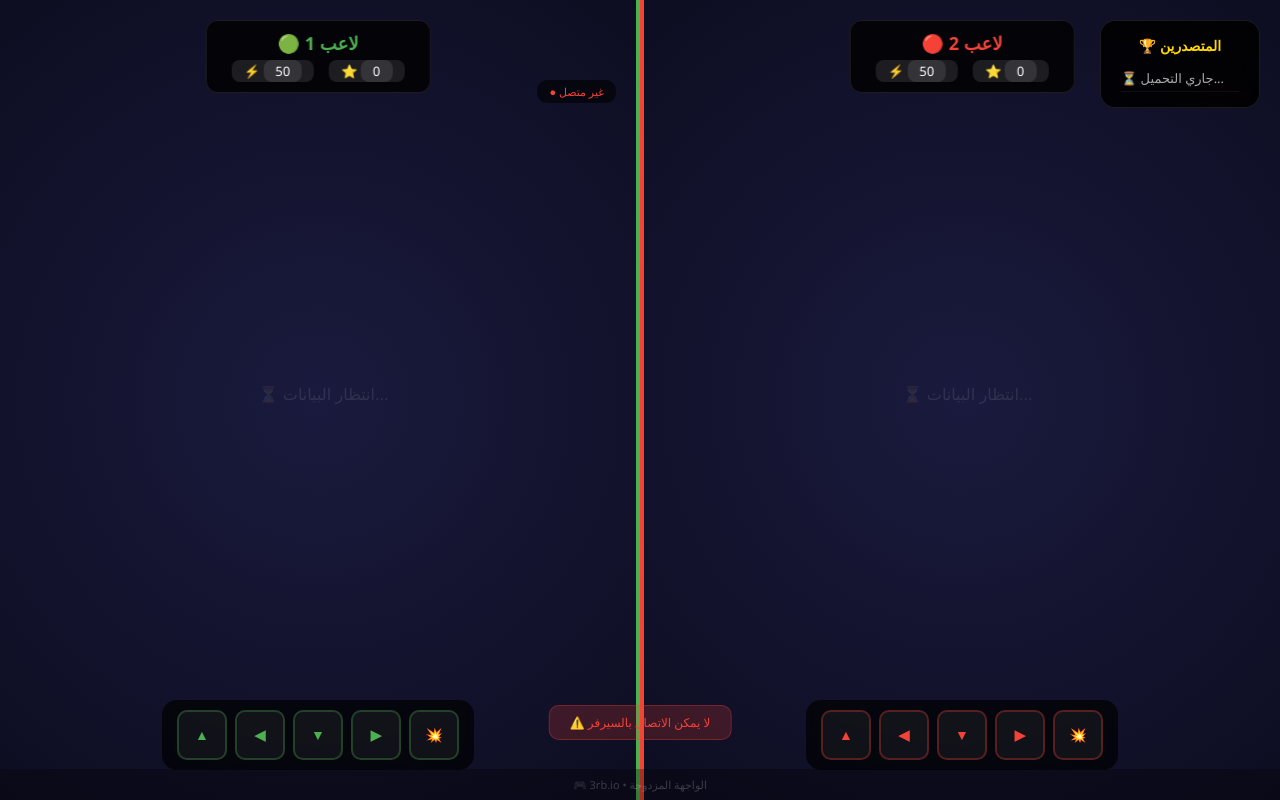
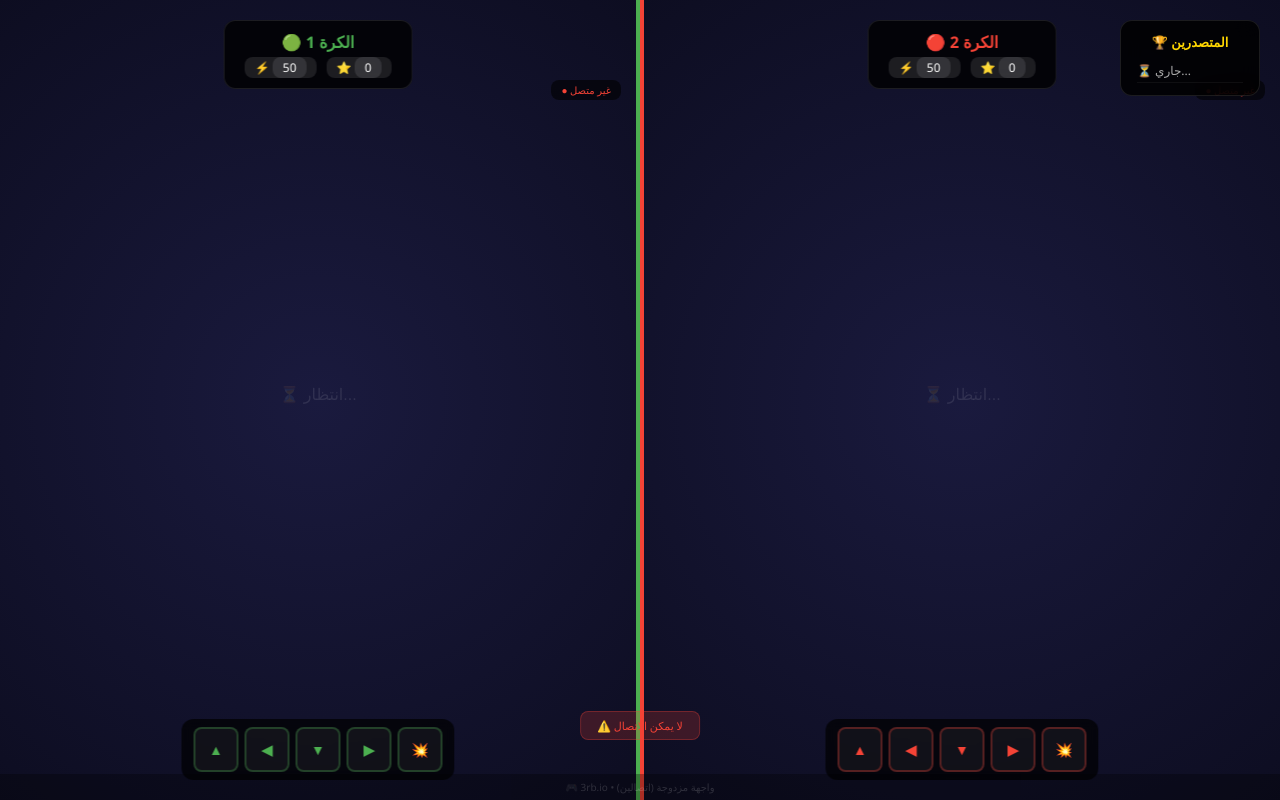
Before and after one commit to mo7-mft/yyy, a plain HTML site: page index.html in a window 1280 px wide. Drawn offline with Linux system fonts and the light colour scheme.

Commit message:
Update index.html

```diff
--- a/index.html
+++ b/index.html
@@ -2,9 +2,9 @@
 <html>
 <head>
     <meta charset="UTF-8">
-    <title>3rb.io - الواجهة المزدوجة</title>
+    <title>3rb.io - واجهة مزدوجة (اتصالين)</title>
     <style>
-        /* نفس الستايل اللي عندك */
+        /* تصميم واجهة واحدة */
         * { margin: 0; padding: 0; box-sizing: border-box; }
         body {
             background: #0a0a1a;
@@ -13,46 +13,67 @@
             overflow: hidden;
             color: #fff;
         }
-        .container { display: flex; height: 100vh; width: 100vw; }
-        .half { flex: 1; position: relative; overflow: hidden; }
+
+        .main {
+            display: flex;
+            height: 100vh;
+            width: 100vw;
+        }
+
+        .half {
+            flex: 1;
+            position: relative;
+            overflow: hidden;
+        }
+
         .half:first-child { border-right: 4px solid #4CAF50; }
         .half:last-child { border-left: 4px solid #f44336; }
-        canvas { width: 100%; height: 100%; display: block; }
+
+        canvas {
+            width: 100%;
+            height: 100%;
+            display: block;
+        }
+
         .header {
             position: absolute;
             top: 20px;
             left: 50%;
             transform: translateX(-50%);
             background: rgba(0,0,0,0.8);
-            padding: 10px 25px;
+            padding: 10px 20px;
             border-radius: 12px;
             z-index: 10;
             text-align: center;
             backdrop-filter: blur(10px);
             border: 1px solid rgba(255,255,255,0.1);
         }
-        .header .name { font-size: 18px; font-weight: bold; }
-        .header .stats { display: flex; gap: 15px; margin-top: 5px; font-size: 13px; }
-        .header .stats span { background: rgba(255,255,255,0.1); padding: 2px 12px; border-radius: 8px; }
+
+        .header .name { font-size: 16px; font-weight: bold; }
+        .header .stats { display: flex; gap: 10px; margin-top: 4px; font-size: 12px; }
+        .header .stats span { background: rgba(255,255,255,0.1); padding: 2px 10px; border-radius: 8px; }
+
         .p1-color { color: #4CAF50; }
         .p2-color { color: #f44336; }
+
         .controls {
             position: absolute;
-            bottom: 30px;
+            bottom: 20px;
             left: 50%;
             transform: translateX(-50%);
             z-index: 10;
             display: flex;
-            gap: 8px;
+            gap: 6px;
             background: rgba(0,0,0,0.7);
-            padding: 10px 15px;
-            border-radius: 15px;
+            padding: 8px 12px;
+            border-radius: 12px;
             backdrop-filter: blur(5px);
         }
+
         .btn {
-            width: 50px;
-            height: 50px;
-            border-radius: 10px;
+            width: 45px;
+            height: 45px;
+            border-radius: 8px;
             border: 2px solid rgba(255,255,255,0.15);
             background: rgba(255,255,255,0.05);
             color: #fff;
@@ -61,51 +82,70 @@
             cursor: pointer;
             transition: all 0.15s;
         }
-        .btn:active { transform: scale(0.92); background: rgba(255,255,255,0.15); }
+
+        .btn:active { transform: scale(0.9); background: rgba(255,255,255,0.2); }
         .btn.a { border-color: rgba(76, 175, 80, 0.3); color: #4CAF50; }
         .btn.b { border-color: rgba(244, 67, 54, 0.3); color: #f44336; }
+
         .status {
             position: absolute;
             top: 80px;
-            right: 20px;
-            font-size: 11px;
-            padding: 4px 12px;
-            border-radius: 10px;
+            right: 15px;
+            font-size: 10px;
+            padding: 3px 10px;
+            border-radius: 8px;
             background: rgba(0,0,0,0.6);
             z-index: 10;
         }
         .status.online { color: #4CAF50; }
         .status.offline { color: #f44336; }
+
         .leaderboard {
             position: fixed;
             top: 20px;
             right: 20px;
             background: rgba(0,0,0,0.85);
-            padding: 15px 20px;
-            border-radius: 15px;
+            padding: 12px 16px;
+            border-radius: 12px;
             border: 1px solid rgba(255,255,255,0.1);
             z-index: 100;
-            min-width: 160px;
-            max-height: 300px;
+            min-width: 140px;
+            max-height: 280px;
             overflow-y: auto;
             backdrop-filter: blur(10px);
         }
-        .leaderboard h3 { color: #ffd700; font-size: 14px; margin-bottom: 10px; text-align: center; }
-        .leaderboard .entry { display: flex; justify-content: space-between; padding: 4px 0; color: #aaa; font-size: 13px; border-bottom: 1px solid rgba(255,255,255,0.05); }
+
+        .leaderboard h3 {
+            color: #ffd700;
+            font-size: 13px;
+            margin-bottom: 8px;
+            text-align: center;
+        }
+
+        .leaderboard .entry {
+            display: flex;
+            justify-content: space-between;
+            padding: 3px 0;
+            color: #aaa;
+            font-size: 12px;
+            border-bottom: 1px solid rgba(255,255,255,0.05);
+        }
+
         .leaderboard .entry .mass { color: #ffd700; font-weight: bold; }
+
         .footer {
             position: fixed;
             bottom: 0;
             left: 0;
             right: 0;
             text-align: center;
-            padding: 8px;
-            font-size: 11px;
-            color: rgba(255,255,255,0.2);
+            padding: 6px;
+            font-size: 10px;
+            color: rgba(255,255,255,0.15);
             background: rgba(0,0,0,0.3);
             z-index: 50;
         }
-        /* تنسيق رسالة الخطأ */
+
         .error-msg {
             position: fixed;
             bottom: 60px;
@@ -114,27 +154,27 @@
             background: rgba(244, 67, 54, 0.2);
             border: 1px solid rgba(244, 67, 54, 0.3);
             color: #f44336;
-            padding: 8px 20px;
-            border-radius: 10px;
-            font-size: 12px;
+            padding: 6px 16px;
+            border-radius: 8px;
+            font-size: 11px;
             z-index: 200;
             display: none;
         }
     </style>
 </head>
 <body>
-    <div class="container">
-        <!-- نصف 1 -->
+    <div class="main">
+        <!-- نصف 1 - الكرة 1 -->
         <div class="half" id="half1">
             <canvas id="canvas1"></canvas>
             <div class="header">
-                <div class="name p1-color">🟢 لاعب 1</div>
+                <div class="name p1-color">🟢 الكرة 1</div>
                 <div class="stats">
                     <span>⚡ <span id="mass1">50</span></span>
                     <span>⭐ <span id="score1">0</span></span>
                 </div>
             </div>
-            <div class="status offline" id="status1">● جاري الاتصال...</div>
+            <div class="status offline" id="status1">● جاري...</div>
             <div class="controls">
                 <button class="btn a" data-player="1" data-dir="up">▲</button>
                 <button class="btn a" data-player="1" data-dir="left">◀</button>
@@ -144,17 +184,17 @@
             </div>
         </div>
 
-        <!-- نصف 2 -->
+        <!-- نصف 2 - الكرة 2 -->
         <div class="half" id="half2">
             <canvas id="canvas2"></canvas>
             <div class="header">
-                <div class="name p2-color">🔴 لاعب 2</div>
+                <div class="name p2-color">🔴 الكرة 2</div>
                 <div class="stats">
                     <span>⚡ <span id="mass2">50</span></span>
                     <span>⭐ <span id="score2">0</span></span>
                 </div>
             </div>
-            <div class="status offline" id="status2">● جاري الاتصال...</div>
+            <div class="status offline" id="status2">● جاري...</div>
             <div class="controls">
                 <button class="btn b" data-player="2" data-dir="up">▲</button>
                 <button class="btn b" data-player="2" data-dir="left">◀</button>
@@ -168,16 +208,16 @@
     <div class="leaderboard">
         <h3>🏆 المتصدرين</h3>
         <div id="leaderboardEntries">
-            <div class="entry"><span>⏳ جاري التحميل...</span></div>
+            <div class="entry"><span>⏳ جاري...</span></div>
         </div>
     </div>
 
-    <div class="error-msg" id="errorMsg">⚠️ لا يمكن الاتصال بالسيرفر</div>
-    <div class="footer">🎮 3rb.io • الواجهة المزدوجة</div>
+    <div class="error-msg" id="errorMsg">⚠️ لا يمكن الاتصال</div>
+    <div class="footer">🎮 3rb.io • واجهة مزدوجة (اتصالين)</div>
 
     <script>
     // ============================================
-    // 1. دوال إنشاء الحزم (من التحليل السابق)
+    // دوال إنشاء الحزم
     // ============================================
 
     function createInfoPacket(name, id) {
@@ -223,7 +263,7 @@
     }
 
     // ============================================
-    // 2. دوال قراءة الحزم
+    // دوال قراءة الحزم
     // ============================================
 
     function readInt16LE(bytes, offset) {
@@ -253,7 +293,7 @@
     }
 
     // ============================================
-    // 3. كلاس اللاعب (مع محاولة إعادة الاتصال)
+    // كلاس اللاعب (كرة)
     // ============================================
 
     class GamePlayer {
@@ -280,7 +320,7 @@
 
         connect() {
             try {
-                // ✅ إعدادات WebSocket الصحيحة
+                // ✅ اتصال WebSocket لكل كرة على حدة
                 this.ws = new WebSocket('wss://beta.3rb.io/ws');
                 this.ws.binaryType = 'arraybuffer';
 
@@ -319,19 +359,16 @@
                     el.className = 'status offline';
                     document.getElementById('errorMsg').style.display = 'block';
 
-                    // محاولة إعادة الاتصال
                     if (this.reconnectAttempts < this.maxReconnect) {
                         this.reconnectAttempts++;
                         setTimeout(() => this.connect(), 3000);
                     }
                 };
 
-                this.ws.onerror = () => {
-                    // الخطأ سيتم التعامل معه في onclose
-                };
+                this.ws.onerror = () => {};
 
             } catch(e) {
-                console.error('خطأ في الاتصال:', e);
+                console.error('خطأ:', e);
                 setTimeout(() => this.connect(), 2000);
             }
         }
@@ -343,10 +380,7 @@
         }
 
         sendMove(angle) {
-            if (!this.connected) {
-                console.warn(`${this.name}: غير متصل`);
-                return;
-            }
+            if (!this.connected) return;
             this.ws.send(createMovePacket(angle));
         }
 
@@ -369,13 +403,11 @@
             ctx.fillStyle = grad;
             ctx.fillRect(0, 0, w, h);
 
-            // رسم اللاعبين
             if (this.players.length === 0) {
-                // رسالة انتظار
                 ctx.fillStyle = 'rgba(255,255,255,0.1)';
                 ctx.font = '16px Arial';
                 ctx.textAlign = 'center';
-                ctx.fillText('⏳ انتظار البيانات...', w/2, h/2);
+                ctx.fillText('⏳ انتظار...', w/2, h/2);
                 return;
             }
 
@@ -383,7 +415,6 @@
                 const radius = Math.max(10, Math.min(50, p.mass / 2));
                 const isSelf = i === 0;
 
-                // توهج
                 const glow = ctx.createRadialGradient(p.x, p.y, 0, p.x, p.y, radius * 2.5);
                 glow.addColorStop(0, isSelf ? this.color + '40' : 'rgba(255,255,255,0.03)');
                 glow.addColorStop(1, 'transparent');
@@ -392,7 +423,6 @@
                 ctx.arc(p.x, p.y, radius * 2.5, 0, Math.PI * 2);
                 ctx.fill();
 
-                // الكرة
                 ctx.shadowBlur = isSelf ? 25 : 5;
                 ctx.shadowColor = isSelf ? this.color : '#333';
                 ctx.beginPath();
@@ -421,7 +451,7 @@
             })).sort((a, b) => b.mass - a.mass);
 
             if (sorted.length === 0) {
-                entries.innerHTML = '<div class="entry"><span>⏳ لا يوجد لاعبين</span></div>';
+                entries.innerHTML = '<div class="entry"><span>⏳ لا يوجد</span></div>';
                 return;
             }
 
@@ -435,17 +465,16 @@
     }
 
     // ============================================
-    // 4. إنشاء اللاعبين
+    // إنشاء كرتين (اتصالين)
     // ============================================
 
     const player1 = new GamePlayer('canvas1', 'P1', 1, '#4CAF50', 'status1', 'mass1', 'score1');
     const player2 = new GamePlayer('canvas2', 'P2', 2, '#f44336', 'status2', 'mass2', 'score2');
 
     // ============================================
-    // 5. التحكم
+    // التحكم
     // ============================================
 
-    // لوحة المفاتيح
     document.addEventListener('keydown', (e) => {
         const key = e.key;
         const angles = {
@@ -471,7 +500,6 @@
         if (key === 'Enter') { e.preventDefault(); player2.sendSplit(); }
     });
 
-    // أزرار الشاشة
     document.querySelectorAll('.btn[data-dir]').forEach(btn => {
         const player = parseInt(btn.dataset.player);
         const dir = btn.dataset.dir;
@@ -497,7 +525,7 @@
     document.getElementById('split2').addEventListener('click', () => player2.sendSplit());
 
     // ============================================
-    // 6. حلقة الرسم
+    // حلقة الرسم
     // ============================================
 
     window.addEventListener('resize', () => {
@@ -512,10 +540,11 @@
     }
     gameLoop();
 
-    console.log('🎮 الواجهة المزدوجة جاهزة!');
-    console.log('👤 لاعب 1: WASD + Space (انقسام)');
-    console.log('👤 لاعب 2: أسهم + Enter (انقسام)');
-    console.log('📡 جاري الاتصال بالسيرفر...');
+    console.log('🎮 واجهة مزدوجة (اتصالين) جاهزة!');
+    console.log('🔗 اتصال 1 → الكرة 1 (P1)');
+    console.log('🔗 اتصال 2 → الكرة 2 (P2)');
+    console.log('👤 الكرة 1: WASD + Space');
+    console.log('👤 الكرة 2: أسهم + Enter');
     </script>
 </body>
 </html>
```
